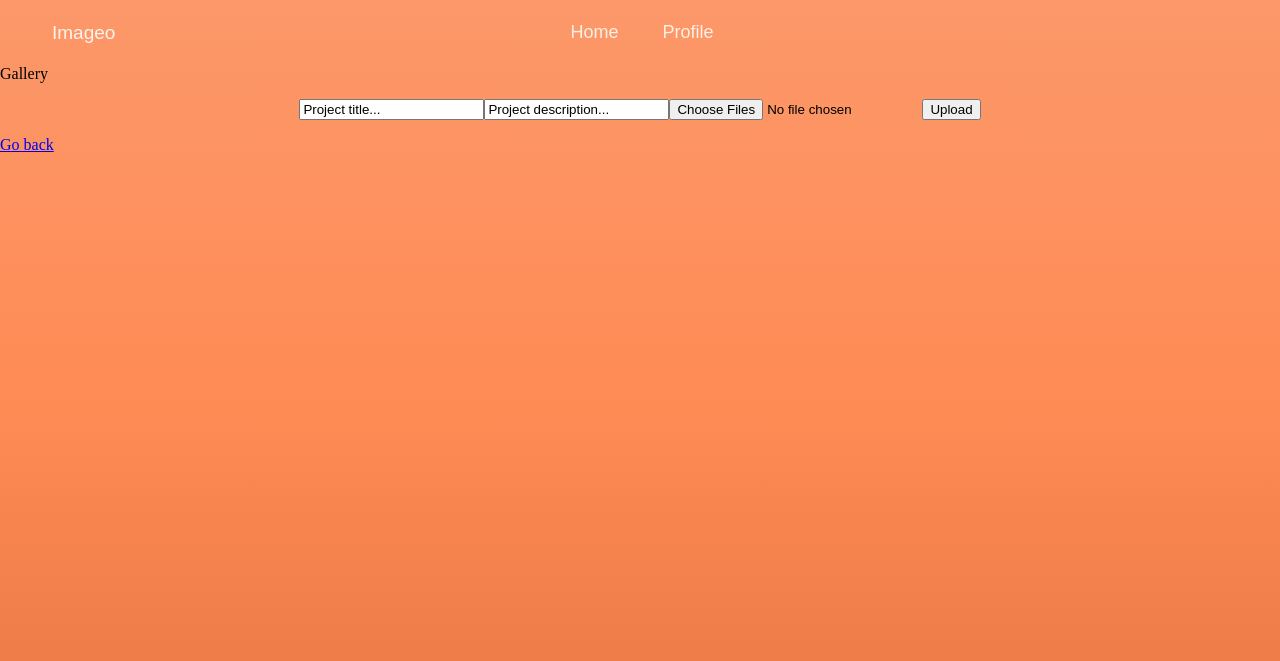
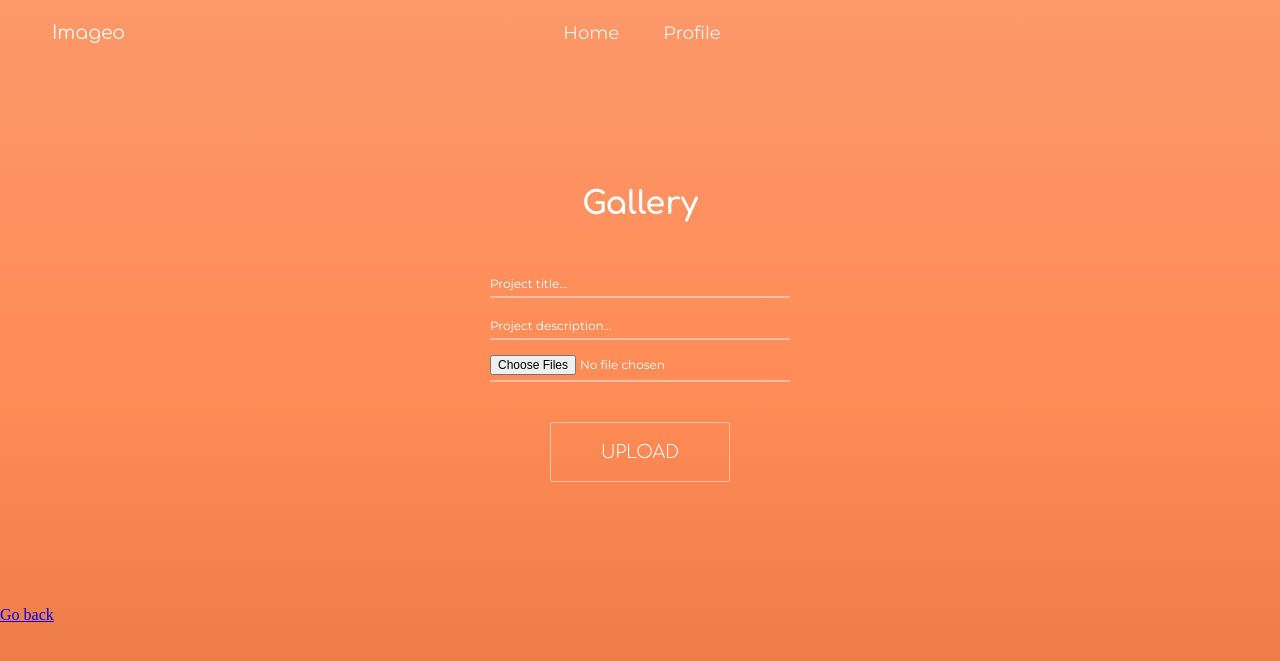
Before and after one commit to ismailElg1/IMD-Social, a PHP site: page /gallery.php in a window 1280 px wide. Shown: the top 661 px of the page. Run offline with PHP 8.4, Linux system fonts and the light colour scheme; the visitor is signed in with stand-in values (Sample User, id 1); data that the repository does not hold is empty.

Commit message:
style: added styling to add gallery page

```diff
--- a/gallery.php
+++ b/gallery.php
@@ -22,29 +22,39 @@ $user = User::getUserByEmail($_SESSION['email']);
     <meta http-equiv="X-UA-Compatible" content="IE=edge">
     <meta name="viewport" content="width=device-width, initial-scale=1.0">
     <title>Imageo - <?php echo htmlspecialchars($user['username']);?></title>
-    <link rel="stylesheet" type="text/css" href="css/style.css">
-    <link rel="stylesheet" type="text/css" href="css/button.css">
+    <link rel="stylesheet" type="text/css" href="./css/style.css">
+    <link rel="stylesheet" type="text/css" href="./css/button.css">
+    <?php include_once(__DIR__ . "/helpers/fonts.php")?>
     <style>
-        .gallery_upload input::placeholder{
-            color: black;
-        }
-        .gallery_upload{
-            display: flex;
-            justify-content: center;
-            align-items: center;
-            flex-direction: row;
-        }
+
+
     </style>
 </head>
 <body>
     <?php include_once(__DIR__ . "/partials/nav.php")?>
-    Gallery
 
-    <form class="gallery_upload" action="helpers/gallery-upload.php" method="POST" enctype="multipart/form-data">
-    <p><input type="text" name="galleryTitle" placeholder="Project title..."></p>
-    <p><input type="text" name="galleryDesc" placeholder="Project description..."></p>
-    <p><input type="file" name="images[]" value='' multiple></p>
-    <p><input type="submit" name="submit" value="Upload"></p>
+
+    <form class="gallery_upload Form" action="helpers/gallery-upload.php" method="POST" enctype="multipart/form-data">
+    <h1>Gallery</h1>
+   <div class="form-group">
+       <input class="form-input ani" type="text" name="galleryTitle" placeholder="Project title...">
+       <span class="border-bottom-animation left"></span>
+    </div>
+
+    <div class="form-group"><input class="form-input ani" type="text" name="galleryDesc" placeholder="Project description..."><span class="border-bottom-animation left"></span></div>
+    <div class="form-group"><input class="form-input ani" type="file" name="images[]" value='' multiple><span class="border-bottom-animation left"></span></div>
+
+    <div class="container">
+                <div class="center">
+                    <button class="btn" name="submit" type="submit" value="Upload">
+                        <svg width="180px" height="60px" viewBox="0 0 180 60" class="border">
+                        <polyline points="179,1 179,59 1,59 1,1 179,1" class="bg-line" />
+                        <polyline points="179,1 179,59 1,59 1,1 179,1" class="hl-line" />
+                        </svg>
+                        <span id="loginBtn">Upload</span>
+                    </button>
+                </div>
+            </div>
     </form>
 
     <!-- go back link -->
```
